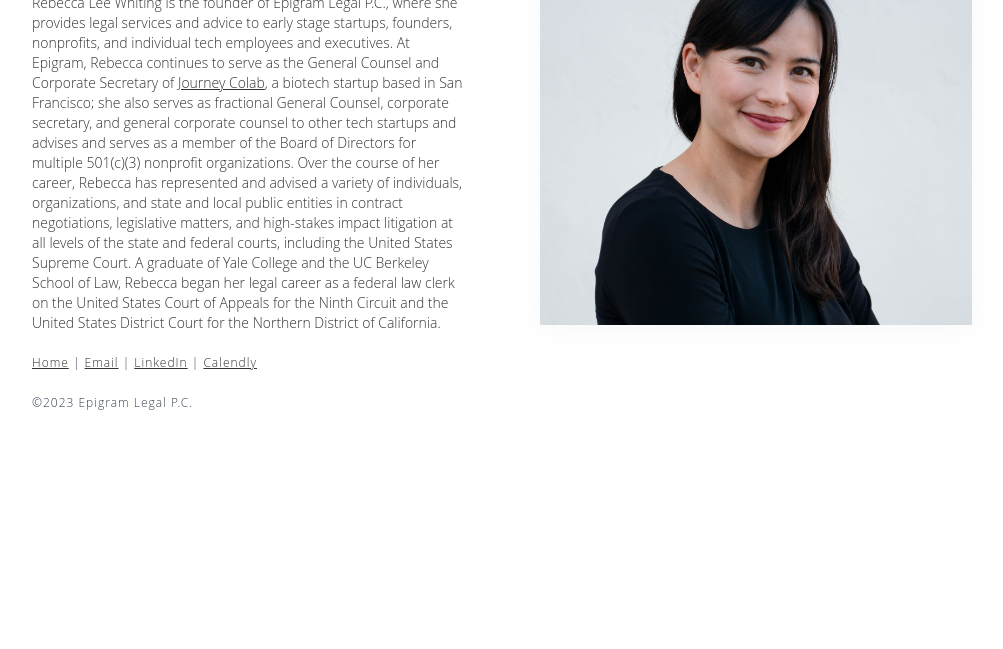
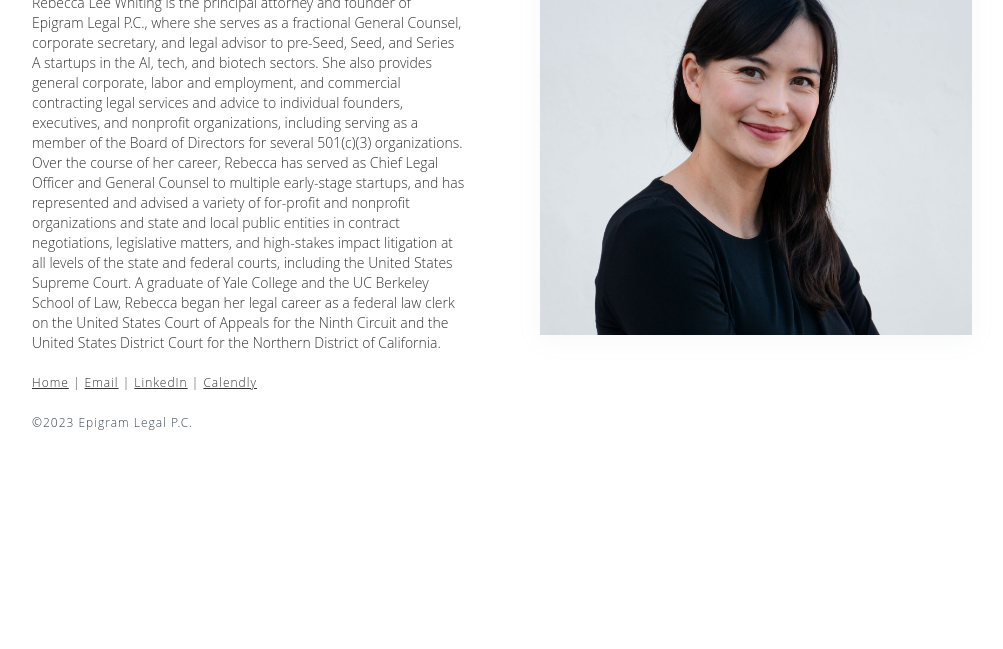
Before and after one commit to thelukewhiting/epigram-site, a plain HTML site: page about.html in a window 1280 px wide. Shown: the part 151-800 px from the top of the page, without its empty margins (138-1141 px from the left). Drawn offline with nearby package versions, Linux system fonts and the light colour scheme; a script that the page names is missing.

Commit message:
updated bio

```diff
--- a/about.html
+++ b/about.html
@@ -3,11 +3,11 @@
 <head>
   <meta charset="utf-8">
   <title>About Epigram Legal</title>
-  <meta content="Rebecca Lee Whiting is the founder of Epigram Legal P.C., where she provides legal services and advice to early stage startups, founders, nonprofits, and individual tech employees and executives. At Epigram, Rebecca continues to serve as the General Counsel and Corporate Secretary of Journey Colab, a biotech startup based in San Francisco; she also serves as fractional General Counsel, corporate secretary, and general corporate counsel to other tech startups and advises and serves as a member of the Board of Directors for multiple 501(c)(3) nonprofit organizations. Over the course of her career, Rebecca has represented and advised a variety of individuals, organizations, and state and local public entities in contract negotiations, legislative matters, and high-stakes impact litigation at all levels of the state and federal courts, including the United States Supreme Court. A graduate of Yale College and the UC Berkeley School of Law, Rebecca began her legal career as a federal law clerk on the United States Court of Appeals for the Ninth Circuit and the United States District Court for the Northern District of California." name="description">
+  <meta content="Rebecca Lee Whiting is the principal attorney and founder of Epigram Legal P.C., where she serves as a fractional General Counsel, corporate secretary, and legal advisor to pre-Seed, Seed, and Series A startups in the AI, tech, and biotech sectors. She also provides general corporate, labor and employment, and commercial contracting legal services and advice to individual founders, executives, and nonprofit organizations, including serving as a member of the Board of Directors for several 501(c)(3) organizations. Over the course of her career, Rebecca has served as Chief Legal Officer and General Counsel to multiple early-stage startups, and has represented and advised a variety of for-profit and nonprofit organizations and state and local public entities in contract negotiations, legislative matters, and high-stakes impact litigation at all levels of the state and federal courts, including the United States Supreme Court. A graduate of Yale College and the UC Berkeley School of Law, Rebecca began her legal career as a federal law clerk on the United States Court of Appeals for the Ninth Circuit and the United States District Court for the Northern District of California." name="description">
   <meta content="About Epigram Legal" property="og:title">
-  <meta content="Rebecca Lee Whiting is the founder of Epigram Legal P.C., where she provides legal services and advice to early stage startups, founders, nonprofits, and individual tech employees and executives. At Epigram, Rebecca continues to serve as the General Counsel and Corporate Secretary of Journey Colab, a biotech startup based in San Francisco; she also serves as fractional General Counsel, corporate secretary, and general corporate counsel to other tech startups and advises and serves as a member of the Board of Directors for multiple 501(c)(3) nonprofit organizations. Over the course of her career, Rebecca has represented and advised a variety of individuals, organizations, and state and local public entities in contract negotiations, legislative matters, and high-stakes impact litigation at all levels of the state and federal courts, including the United States Supreme Court. A graduate of Yale College and the UC Berkeley School of Law, Rebecca began her legal career as a federal law clerk on the United States Court of Appeals for the Ninth Circuit and the United States District Court for the Northern District of California." property="og:description">
+  <meta content="Rebecca Lee Whiting is the principal attorney and founder of Epigram Legal P.C., where she serves as a fractional General Counsel, corporate secretary, and legal advisor to pre-Seed, Seed, and Series A startups in the AI, tech, and biotech sectors. She also provides general corporate, labor and employment, and commercial contracting legal services and advice to individual founders, executives, and nonprofit organizations, including serving as a member of the Board of Directors for several 501(c)(3) organizations. Over the course of her career, Rebecca has served as Chief Legal Officer and General Counsel to multiple early-stage startups, and has represented and advised a variety of for-profit and nonprofit organizations and state and local public entities in contract negotiations, legislative matters, and high-stakes impact litigation at all levels of the state and federal courts, including the United States Supreme Court. A graduate of Yale College and the UC Berkeley School of Law, Rebecca began her legal career as a federal law clerk on the United States Court of Appeals for the Ninth Circuit and the United States District Court for the Northern District of California." property="og:description">
   <meta content="About Epigram Legal" property="twitter:title">
-  <meta content="Rebecca Lee Whiting is the founder of Epigram Legal P.C., where she provides legal services and advice to early stage startups, founders, nonprofits, and individual tech employees and executives. At Epigram, Rebecca continues to serve as the General Counsel and Corporate Secretary of Journey Colab, a biotech startup based in San Francisco; she also serves as fractional General Counsel, corporate secretary, and general corporate counsel to other tech startups and advises and serves as a member of the Board of Directors for multiple 501(c)(3) nonprofit organizations. Over the course of her career, Rebecca has represented and advised a variety of individuals, organizations, and state and local public entities in contract negotiations, legislative matters, and high-stakes impact litigation at all levels of the state and federal courts, including the United States Supreme Court. A graduate of Yale College and the UC Berkeley School of Law, Rebecca began her legal career as a federal law clerk on the United States Court of Appeals for the Ninth Circuit and the United States District Court for the Northern District of California." property="twitter:description">
+  <meta content="Rebecca Lee Whiting is the principal attorney and founder of Epigram Legal P.C., where she serves as a fractional General Counsel, corporate secretary, and legal advisor to pre-Seed, Seed, and Series A startups in the AI, tech, and biotech sectors. She also provides general corporate, labor and employment, and commercial contracting legal services and advice to individual founders, executives, and nonprofit organizations, including serving as a member of the Board of Directors for several 501(c)(3) organizations. Over the course of her career, Rebecca has served as Chief Legal Officer and General Counsel to multiple early-stage startups, and has represented and advised a variety of for-profit and nonprofit organizations and state and local public entities in contract negotiations, legislative matters, and high-stakes impact litigation at all levels of the state and federal courts, including the United States Supreme Court. A graduate of Yale College and the UC Berkeley School of Law, Rebecca began her legal career as a federal law clerk on the United States Court of Appeals for the Ninth Circuit and the United States District Court for the Northern District of California." property="twitter:description">
   <meta property="og:type" content="website">
   <meta content="summary_large_image" name="twitter:card">
   <meta content="width=device-width, initial-scale=1" name="viewport">
@@ -28,7 +28,7 @@
       <div class="hero-wrapper">
         <div class="hero-split">
           <h1 class="heading">About</h1>
-          <p class="margin-bottom-24px">Rebecca Lee Whiting is the founder of Epigram Legal P.C., where she provides legal services and advice to early stage startups, founders, nonprofits, and individual tech employees and executives. At Epigram, Rebecca continues to serve as the General Counsel and Corporate Secretary of <a href="https://www.journeycolab.com/" target="_blank">Journey Colab</a>, a biotech startup based in San Francisco; she also serves as fractional General Counsel, corporate secretary, and general corporate counsel to other tech startups and advises and serves as a member of the Board of Directors for multiple 501(c)(3) nonprofit organizations. Over the course of her career, Rebecca has represented and advised a variety of individuals, organizations, and state and local public entities in contract negotiations, legislative matters, and high-stakes impact litigation at all levels of the state and federal courts, including the United States Supreme Court. A graduate of Yale College and the UC Berkeley School of Law, Rebecca began her legal career as a federal law clerk on the United States Court of Appeals for the Ninth Circuit and the United States District Court for the Northern District of California.<br></p>
+          <p class="margin-bottom-24px">Rebecca Lee Whiting is the principal attorney and founder of Epigram Legal P.C., where she serves as a fractional General Counsel, corporate secretary, and legal advisor to pre-Seed, Seed, and Series A startups in the AI, tech, and biotech sectors. She also provides general corporate, labor and employment, and commercial contracting legal services and advice to individual founders, executives, and nonprofit organizations, including serving as a member of the Board of Directors for several 501(c)(3) organizations. Over the course of her career, Rebecca has served as Chief Legal Officer and General Counsel to multiple early-stage startups, and has represented and advised a variety of for-profit and nonprofit organizations and state and local public entities in contract negotiations, legislative matters, and high-stakes impact litigation at all levels of the state and federal courts, including the United States Supreme Court. A graduate of Yale College and the UC Berkeley School of Law, Rebecca began her legal career as a federal law clerk on the United States Court of Appeals for the Ninth Circuit and the United States District Court for the Northern District of California.<br></p>
         </div>
         <div class="hero-split"><img src="images/RLW-Headshot.jpg" loading="lazy" sizes="100vw" srcset="images/RLW-Headshot-p-500.jpg 500w, images/RLW-Headshot-p-800.jpg 800w, images/RLW-Headshot-p-1080.jpg 1080w, images/RLW-Headshot-p-1600.jpg 1600w, images/RLW-Headshot-p-2000.jpg 2000w, images/RLW-Headshot-p-2600.jpg 2600w, images/RLW-Headshot.jpg 3061w" alt="A woman with black hair wearing a black shirt" class="shadow-two"></div>
       </div>
@@ -38,7 +38,7 @@
     <div class="container">
       <div class="footer-bottom">
         <div class="footer-copyright">
-          <a href="index.html">Home</a> | <a href="mailto:hello@epigram.legal">Email</a> | <a href="https://www.linkedin.com/in/rebecca-lee-whiting-jd/" target="_blank">LinkedIn</a> | <a href="https://calendly.com/epigramlegal/30min" target="_blank">Calendly</a>     <br><br>©2023 Epigram Legal P.C.
+          <a href="index.html">Home</a> | <a href="mailto:hello@epigram.legal">Email</a> | <a href="https://www.linkedin.com/in/rebecca-lee-whiting-jd/" target="_blank">LinkedIn</a> | <a href="https://calendly.com/epigramlegal/30min" target="_blank">Calendly</a>     <br><br>©2023 Epigram Legal P.C.
         </div>
       </div>
     </div>
```
